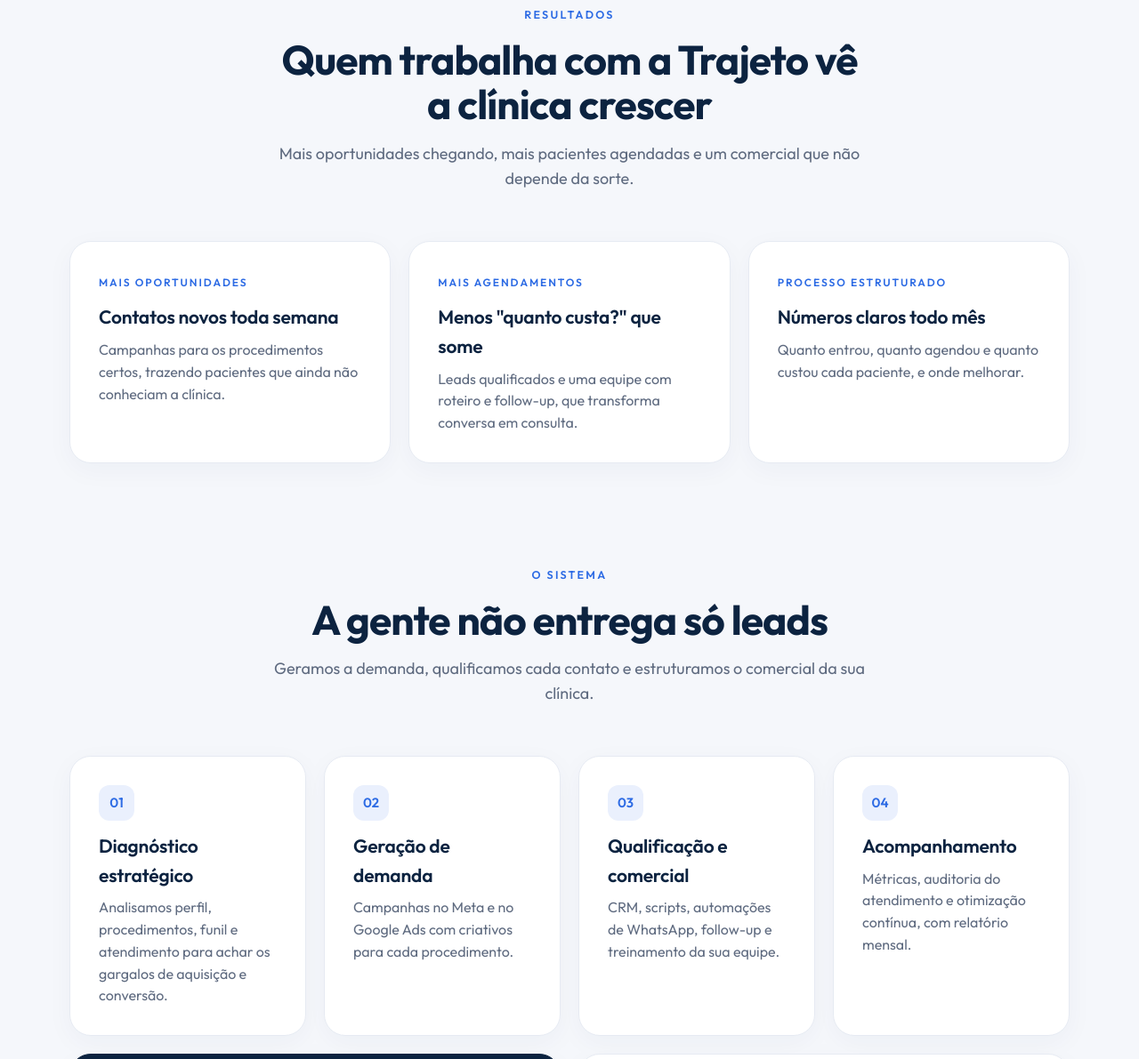
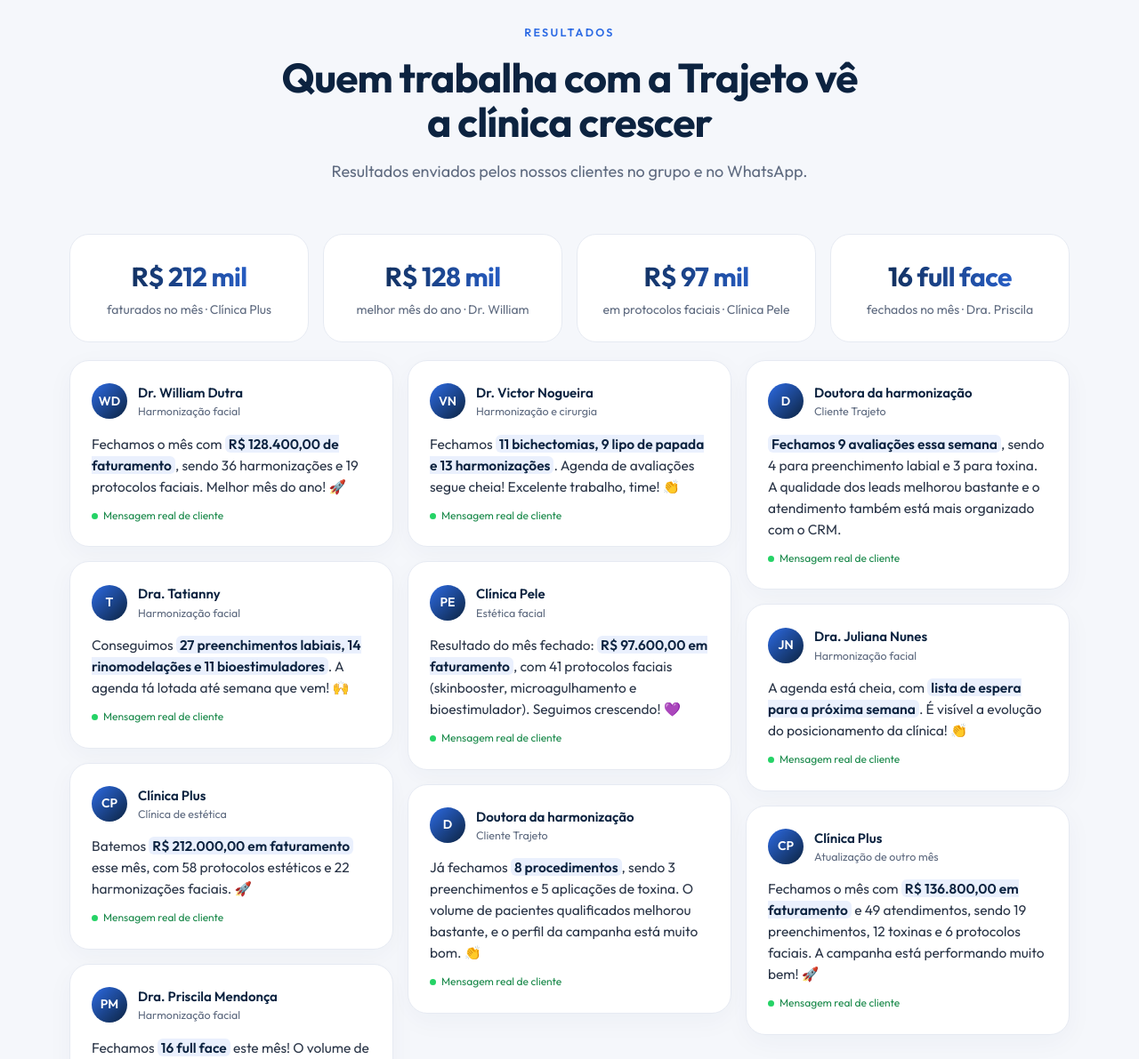
Before and after one commit to almeidazxz/trajeto-lp, a plain HTML site: page index.html in a window 1280 px wide. Shown: the part 1251-2442 px from the top of the page at 89% size. Drawn offline with Linux system fonts and the light colour scheme.

Commit message:
Add files via upload

```diff
--- a/index.html
+++ b/index.html
@@ -153,6 +153,24 @@
   .foot{display:flex;justify-content:space-between;align-items:center;gap:16px;flex-wrap:wrap;color:var(--muted);font-size:15px;border-top:1px solid var(--line);padding-top:32px}
   .foot img{height:26px}
 
+
+  /* PROVAS */
+  .stats{display:grid;grid-template-columns:repeat(4,1fr);gap:16px;margin:0 0 20px}
+  .stat{background:#fff;border:1px solid var(--line);border-radius:22px;padding:24px 22px;text-align:center}
+  .stat b{display:block;font-size:30px;font-weight:700;letter-spacing:-.02em;background:linear-gradient(90deg,#0C2340,#2D6BE4);-webkit-background-clip:text;background-clip:text;color:transparent}
+  .stat span{display:block;font-size:14px;color:var(--muted);margin-top:4px}
+  .quotes{columns:3;column-gap:16px}
+  .quote{break-inside:avoid;background:#fff;border:1px solid var(--line);border-radius:22px;padding:24px;margin-bottom:16px;box-shadow:0 8px 30px rgba(30,50,90,.04)}
+  .quote p{font-size:15.5px;color:#2B3648;line-height:1.55}
+  .quote p mark{background:var(--blue-soft);color:var(--navy);font-weight:600;padding:0 4px;border-radius:6px}
+  .who{display:flex;align-items:center;gap:12px;margin-bottom:14px}
+  .av{flex:none;width:40px;height:40px;border-radius:50%;display:grid;place-items:center;font-weight:600;font-size:14px;color:#fff;background:linear-gradient(135deg,#2D6BE4,#0C2340)}
+  .who strong{display:block;font-size:15px;font-weight:600}
+  .who small{display:block;font-size:12.5px;color:var(--muted)}
+  .wa-tag{display:inline-flex;align-items:center;gap:6px;font-size:12px;color:#1C8A4C;margin-top:12px}
+  .wa-tag::before{content:"";width:7px;height:7px;border-radius:50%;background:#25D366}
+  @media (max-width:980px){.stats{grid-template-columns:1fr 1fr}.quotes{columns:2}}
+  @media (max-width:600px){.quotes{columns:1}.stat b{font-size:24px}.stat{padding:20px 14px}}
   .wa-float{position:fixed;right:20px;bottom:20px;z-index:60;width:54px;height:54px;border-radius:50%;background:#25D366;display:grid;place-items:center;box-shadow:0 10px 24px rgba(0,0,0,.15)}
   .wa-float svg{width:26px;height:26px}
 
@@ -238,7 +256,7 @@
         </div>
         <button class="btn btn-navy" type="submit">Quero mais informações</button>
         <p class="err" id="err">Preencha todos os campos para continuar.</p>
-        <p class="fine">Seus dados ficam só com a Trajeto Ads.</p>
+        <p class="fine">⭐ Clínicas atendidas faturando de R$ 97 mil a R$ 212 mil por mês</p>
       </form>
 
       <div class="thanks" id="thanks">
@@ -263,14 +281,26 @@
     <div class="reveal head">
       <span class="eyebrow">Resultados</span>
       <h2>Quem trabalha com a Trajeto vê a clínica crescer</h2>
-      <p>Mais oportunidades chegando, mais pacientes agendadas e um comercial que não depende da sorte.</p>
+      <p>Resultados enviados pelos nossos clientes no grupo e no WhatsApp.</p>
     </div>
-    <div class="reveal grid3">
-      <div class="soft"><span class="k">Mais oportunidades</span><h3>Contatos novos toda semana</h3><p>Campanhas para os procedimentos certos, trazendo pacientes que ainda não conheciam a clínica.</p></div>
-      <div class="soft"><span class="k">Mais agendamentos</span><h3>Menos "quanto custa?" que some</h3><p>Leads qualificados e uma equipe com roteiro e follow-up, que transforma conversa em consulta.</p></div>
-      <div class="soft"><span class="k">Processo estruturado</span><h3>Números claros todo mês</h3><p>Quanto entrou, quanto agendou e quanto custou cada paciente, e onde melhorar.</p></div>
+    <div class="stats reveal">
+      <div class="stat"><b>R$ 212 mil</b><span>faturados no mês · Clínica Plus</span></div>
+      <div class="stat"><b>R$ 128 mil</b><span>melhor mês do ano · Dr. William</span></div>
+      <div class="stat"><b>R$ 97 mil</b><span>em protocolos faciais · Clínica Pele</span></div>
+      <div class="stat"><b>16 full face</b><span>fechados no mês · Dra. Priscila</span></div>
     </div>
-    <!-- DEPOIMENTOS / LOGOS: inserir aqui -->
+    <div class="quotes reveal">
+      <div class="quote"><div class="who"><span class="av">WD</span><div><strong>Dr. William Dutra</strong><small>Harmonização facial</small></div></div><p>Fechamos o mês com <mark>R$ 128.400,00 de faturamento</mark>, sendo 36 harmonizações e 19 protocolos faciais. Melhor mês do ano! 🚀</p><span class="wa-tag">Mensagem real de cliente</span></div>
+      <div class="quote"><div class="who"><span class="av">T</span><div><strong>Dra. Tatianny</strong><small>Harmonização facial</small></div></div><p>Conseguimos <mark>27 preenchimentos labiais, 14 rinomodelações e 11 bioestimuladores</mark>. A agenda tá lotada até semana que vem! 🙌</p><span class="wa-tag">Mensagem real de cliente</span></div>
+      <div class="quote"><div class="who"><span class="av">CP</span><div><strong>Clínica Plus</strong><small>Clínica de estética</small></div></div><p>Batemos <mark>R$ 212.000,00 em faturamento</mark> esse mês, com 58 protocolos estéticos e 22 harmonizações faciais. 🚀</p><span class="wa-tag">Mensagem real de cliente</span></div>
+      <div class="quote"><div class="who"><span class="av">PM</span><div><strong>Dra. Priscila Mendonça</strong><small>Harmonização facial</small></div></div><p>Fechamos <mark>16 full face</mark> este mês! O volume de leads qualificados aumentou muito depois dos ajustes que vocês fizeram nas campanhas. Gratidão! 🤍</p><span class="wa-tag">Mensagem real de cliente</span></div>
+      <div class="quote"><div class="who"><span class="av">VN</span><div><strong>Dr. Victor Nogueira</strong><small>Harmonização e cirurgia</small></div></div><p>Fechamos <mark>11 bichectomias, 9 lipo de papada e 13 harmonizações</mark>. Agenda de avaliações segue cheia! Excelente trabalho, time! 👏</p><span class="wa-tag">Mensagem real de cliente</span></div>
+      <div class="quote"><div class="who"><span class="av">PE</span><div><strong>Clínica Pele</strong><small>Estética facial</small></div></div><p>Resultado do mês fechado: <mark>R$ 97.600,00 em faturamento</mark>, com 41 protocolos faciais (skinbooster, microagulhamento e bioestimulador). Seguimos crescendo! 💜</p><span class="wa-tag">Mensagem real de cliente</span></div>
+      <div class="quote"><div class="who"><span class="av">D</span><div><strong>Doutora da harmonização</strong><small>Cliente Trajeto</small></div></div><p>Já fechamos <mark>8 procedimentos</mark>, sendo 3 preenchimentos e 5 aplicações de toxina. O volume de pacientes qualificados melhorou bastante, e o perfil da campanha está muito bom. 👏</p><span class="wa-tag">Mensagem real de cliente</span></div>
+      <div class="quote"><div class="who"><span class="av">D</span><div><strong>Doutora da harmonização</strong><small>Cliente Trajeto</small></div></div><p><mark>Fechamos 9 avaliações essa semana</mark>, sendo 4 para preenchimento labial e 3 para toxina. A qualidade dos leads melhorou bastante e o atendimento também está mais organizado com o CRM.</p><span class="wa-tag">Mensagem real de cliente</span></div>
+      <div class="quote"><div class="who"><span class="av">JN</span><div><strong>Dra. Juliana Nunes</strong><small>Harmonização facial</small></div></div><p>A agenda está cheia, com <mark>lista de espera para a próxima semana</mark>. É visível a evolução do posicionamento da clínica! 👏</p><span class="wa-tag">Mensagem real de cliente</span></div>
+      <div class="quote"><div class="who"><span class="av">CP</span><div><strong>Clínica Plus</strong><small>Atualização de outro mês</small></div></div><p>Fechamos o mês com <mark>R$ 136.800,00 em faturamento</mark> e 49 atendimentos, sendo 19 preenchimentos, 12 toxinas e 6 protocolos faciais. A campanha está performando muito bem! 🚀</p><span class="wa-tag">Mensagem real de cliente</span></div>
+    </div>
   </div>
 </section>
 
```
